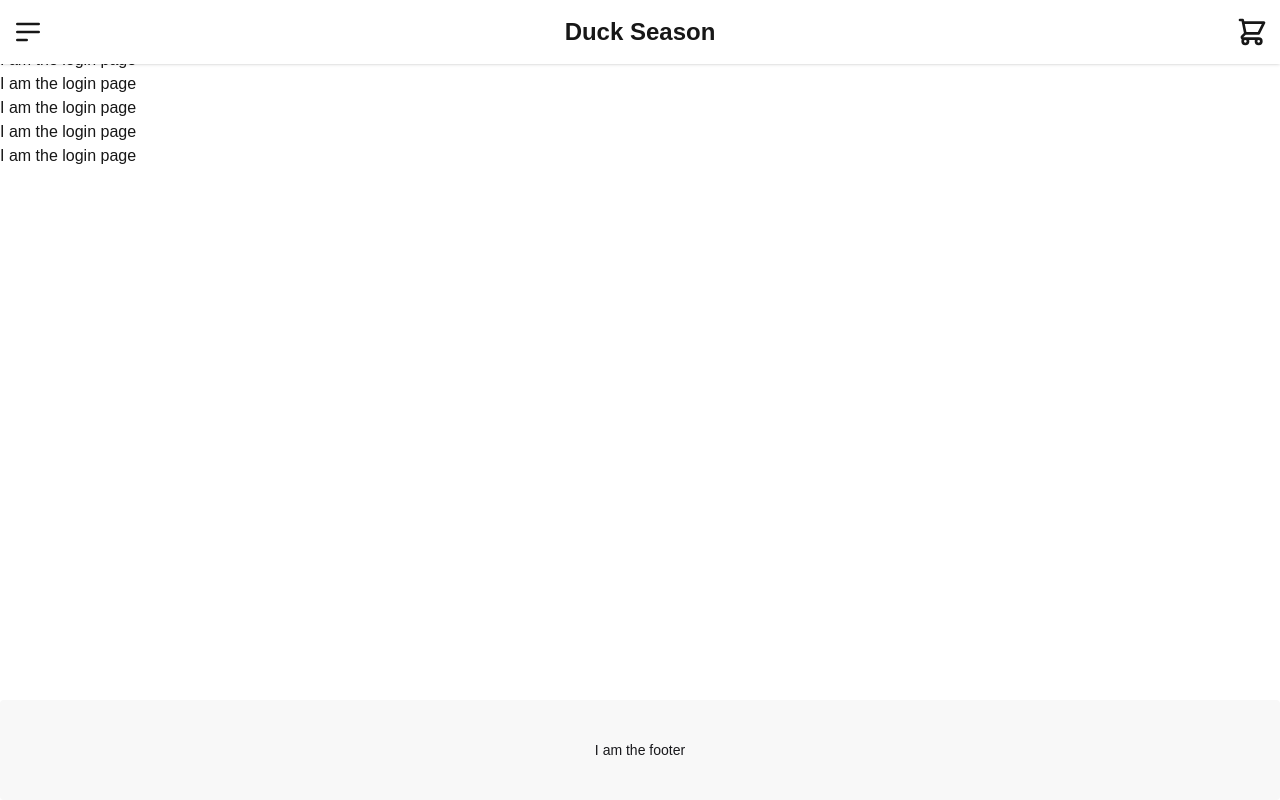
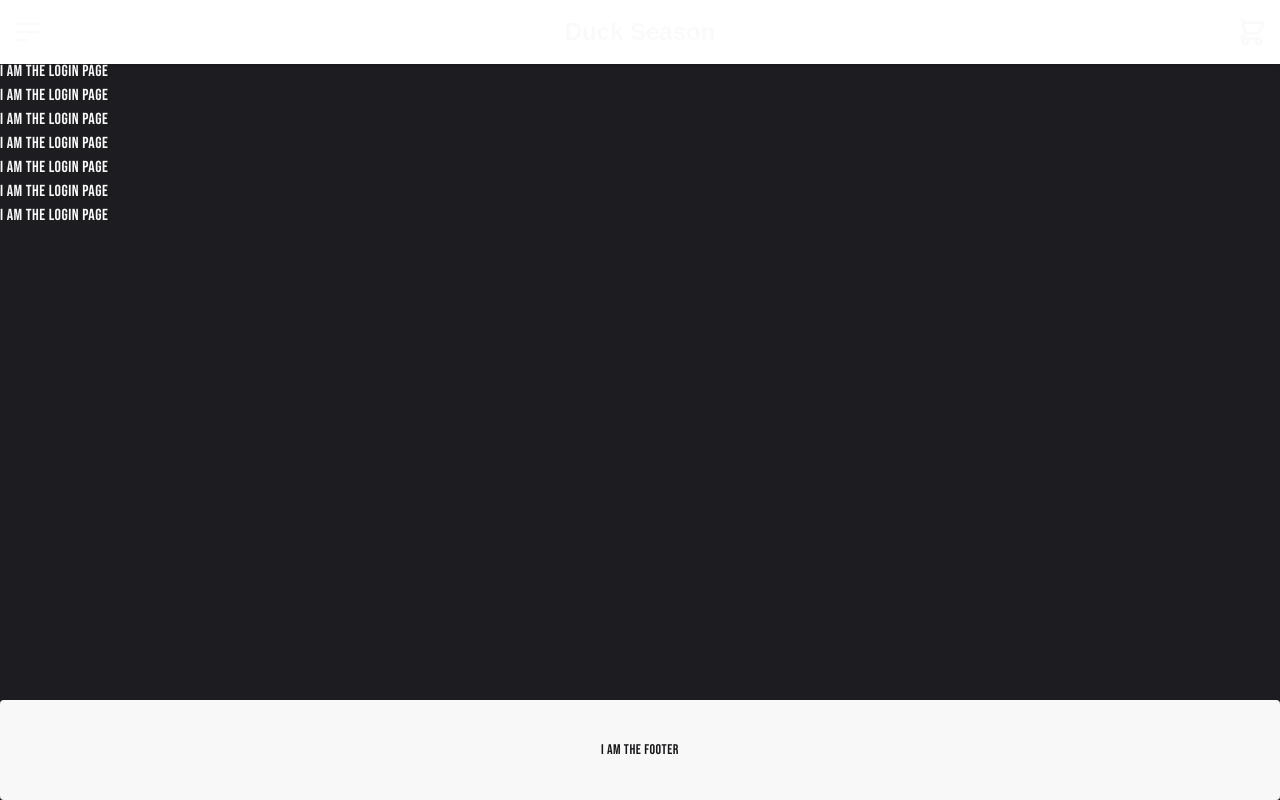
Before and after one commit to MOGARRR/miles, a Next.js app: page /login in a window 1280 px wide. Built offline with nearby package versions, Linux system fonts and the light colour scheme.

Commit message:
add global styles: font and colors

```diff
--- a/app/components/Footer.tsx
+++ b/app/components/Footer.tsx
@@ -2,9 +2,14 @@ import Link from "next/link";
 
 const Footer = () => {
   return (
-    <div>
-      <h1>I am the footer </h1>
-    </div>
+    <footer className="footer footer-horizontal footer-center bg-base-200 text-base-content rounded p-10">
+
+      <div>
+        <h1>I am the footer </h1>
+
+      </div>
+
+    </footer>
   )
 };
 
--- a/app/globals.css
+++ b/app/globals.css
@@ -1,10 +1,21 @@
 @import "tailwindcss";
+@tailwind base;
+@tailwind components;
+@tailwind utilities;
+
 @plugin "daisyui";
 
 :root {
-  --background: #ffffff;
-  --foreground: #171717;
+  --background: #1c1c21;
+  --foreground: #FAFAFA;
 }
+
+
+h1, h2, h3 {
+  font-family: var(--font-bebas);
+  letter-spacing: 0.5px;
+}
+
 
 @theme inline {
   --color-background: var(--background);
@@ -15,8 +26,8 @@
 
 @media (prefers-color-scheme: dark) {
   :root {
-    --background: #0a0a0a;
-    --foreground: #ededed;
+    --background: #1c1c21;
+    --foreground: #FAFAFA;
   }
 }
 
--- a/app/layout.tsx
+++ b/app/layout.tsx
@@ -1,29 +1,27 @@
 import type { Metadata } from "next";
-import { Geist, Geist_Mono } from "next/font/google";
+
+// Import Google Fonts using Next.js built-in font optimization system
+import { Inter, Bebas_Neue } from "next/font/google";
+
 import "./globals.css";
 
 import TopNavBar from "./components/TopNavBar";
 import Footer from "./components/Footer";
 
+
 // Initialize the Google fonts with variables for CSS usage
-const geistSans = Geist({
-  variable: "--font-geist-sans",
-  subsets: ["latin"],
-});
-
-const geistMono = Geist_Mono({
-  variable: "--font-geist-mono",
-  subsets: ["latin"],
-});
+// These variables (--font-inter / --font-bebas) will be available globally.
+const inter = Inter({ subsets: ["latin"], variable: "--font-inter" });
+const bebas = Bebas_Neue({ weight: "400", subsets: ["latin"], variable: "--font-bebas" });
 
 
-// Define metadata for the entire app (used for SEO and browser tab titles)
+// Define metadata for the entire app (SEO and browser tab titles)
 export const metadata: Metadata = {
-  title: "Create Next App",
-  description: "Generated by create next app",
+  title: "KiloBoy Artwork",
+  description: "Official project site for KiloBoy Artwork",
 };
 
-// RootLayout wraps every page in the app
+// ROOT LAYOUT wraps every page in the app
 export default function RootLayout({
   children,
 }: Readonly<{
@@ -32,19 +30,27 @@ export default function RootLayout({
 
 
   return (
-    <html lang="en">
+    <html
+      lang="en"
+      className={`${inter.variable} ${bebas.variable}`}
+    >
 
       {/*
         min-h-screen → ensures page is at least the full viewport height (100vh)
         flex + flex-col → vertical stacking (Navbar → Content → Footer)
       */}
       <body
-        className={`${geistSans.variable} ${geistMono.variable} antialiased flex flex-col min-h-screen `}
+        className="
+          antialiased
+          flex flex-col
+          min-h-screen
+          font-sans "
       >
 
+        {/* Top navigation bar (visible on every page) */}
         <TopNavBar />
 
-        <main className="flex-grow ">{children}</main>
+        <main className="flex-grow mt-[60px]">{children}</main>
 
 
         {/*
@@ -52,9 +58,9 @@ export default function RootLayout({
           ensures the footer stays at the bottom when content is short.
         */}
 
-        <footer className="footer footer-horizontal footer-center bg-base-200 text-base-content rounded p-10">
-          <Footer />
-        </footer>
+
+        <Footer />
+
 
       </body>
     </html>
--- /dev/null
+++ b/tailwind.config.js
@@ -0,0 +1,31 @@
+/** @type {import('tailwindcss').Config} */
+
+
+export default {
+
+   //"content" tells Tailwind where to look for class names in the project.
+  //It scans these files and automatically removes unused CSS (tree-shaking).
+
+  content: [
+    "./app/**/*.{js,ts,jsx,tsx,mdx}",
+    "./pages/**/*.{js,ts,jsx,tsx,mdx}",
+    "./components/**/*.{js,ts,jsx,tsx,mdx}",
+    "./src/**/*.{js,ts,jsx,tsx,mdx}",
+  ],
+
+
+  theme: {
+    // "extend" allows you to add to Tailwind’s default theme
+    // instead of replacing it completely.
+    extend: {
+      fontFamily: {
+
+        // Default font (from bubble)
+        sans: ['Inter', 'sans-serif'],
+        // Secondary / display font (used via "font-display")
+        display: ['Bebas Neue', 'cursive'],
+      },
+    },
+  },
+  plugins: [require("daisyui")],
+};
```
